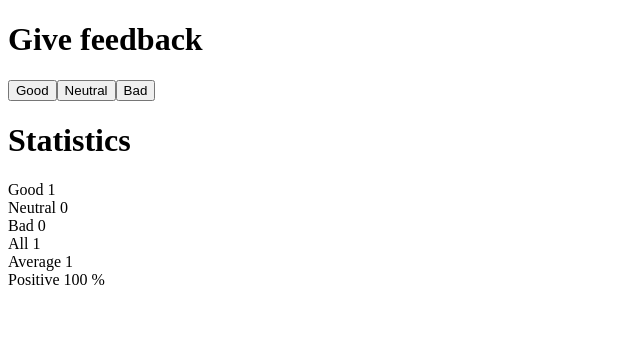
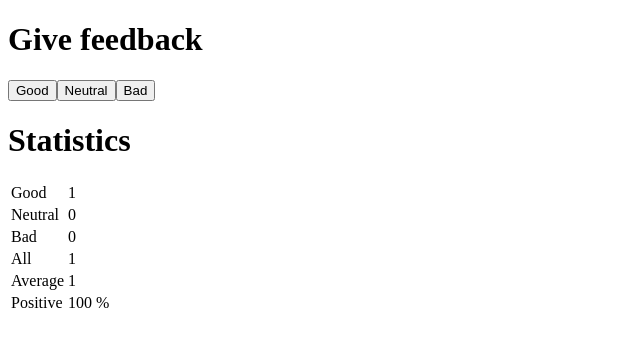
Before and after one commit to TarmoJussila/full-stack-open-2020, a React (Create React App) app in the folder part1/unicafe/: page / in a window 1280 px wide. Both pictures are taken after a click on the button "Good". Shown: the top 346 px of the page, without its empty margins (0-640 px from the left). Built offline with nearby package versions, Linux system fonts and the light colour scheme.

Commit message:
Part 1.11: Unicafe step 6.

```diff
--- a/part1/unicafe/src/index.js
+++ b/part1/unicafe/src/index.js
@@ -30,12 +30,16 @@ const Statistics = (props) => {
   return (
     <div>
       <h1>Statistics</h1>
-      <StatisticLine value={props.good} text="Good" />
-      <StatisticLine value={props.neutral} text="Neutral" />
-      <StatisticLine value={props.bad} text="Bad" />
-      <StatisticLine value={props.good + props.neutral + props.bad} text="All" />
-      <StatisticLine value={(props.good - props.bad) / (props.good + props.neutral + props.bad)} text="Average" />
-      <StatisticLine value={(props.good / (props.good + props.neutral + props.bad)) * 100} text="Positive" suffix="%" />
+      <table>
+        <tbody>
+          <tr><StatisticLine value={props.good} text="Good" /></tr>
+          <tr><StatisticLine value={props.neutral} text="Neutral" /></tr>
+          <tr><StatisticLine value={props.bad} text="Bad" /></tr>
+          <tr><StatisticLine value={props.good + props.neutral + props.bad} text="All" /></tr>
+          <tr><StatisticLine value={(props.good - props.bad) / (props.good + props.neutral + props.bad)} text="Average" /></tr>
+          <tr><StatisticLine value={(props.good / (props.good + props.neutral + props.bad)) * 100} text="Positive" suffix="%" /></tr>
+        </tbody>
+      </table>
     </div>
   )
 }
@@ -49,16 +53,18 @@ const Button = (props) => (
 const StatisticLine = (props) => {
   if (isNaN(props.value)) {
     return (
-      <div>
-        {props.text} ?
-      </div>
+      <>
+        <td>{props.text}</td>
+        <td>?</td>
+      </>
     )
   }
 
   return (
-    <div>
-      {props.text} {props.value} {props.suffix}
-    </div>
+    <>
+      <td>{props.text}</td>
+      <td>{props.value} {props.suffix}</td>
+    </>
   )
 }
 
```
